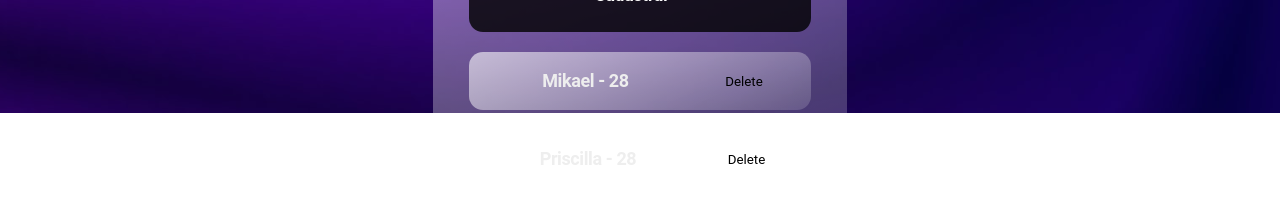
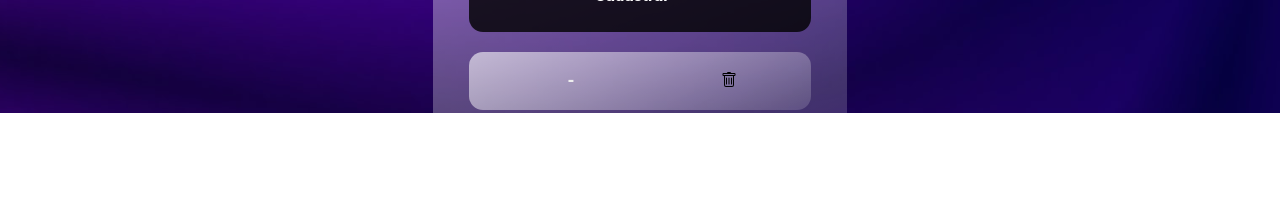
Before and after one commit to mikaelelias/user-creation, a React (Create React App) app: page / in a window 1280 px wide. Both pictures are taken after a click on the button "Cadastrar". Shown: the part 687-890 px from the top of the page. After the commit the page ends 847 px from the top, so only its background shows below. Built offline with nearby package versions, Linux system fonts and the light colour scheme.

Commit message:
creating new users using hooks

```diff
--- a/src/App.js
+++ b/src/App.js
@@ -1,35 +1,48 @@
-import React from "react";
+import React, { useState, useRef } from "react";
 import './style.js';
 import People from './assets/people.svg'
 import Arrow from './assets/arrow-right.svg'
+import Trash from './assets/trash.svg'
 import { Container, Image, ContainerItens, H1, InputLabel, Input, Button, User } from './style.js';
 
-const App = () => {
+function App() {
+  const [users, setUsers] = useState([]);
+  const inputName = useRef()
+  const inputAge = useRef()
 
-  const users = [
-    { id: Math.random(), name: "Mikael", age: 28 },
-    { id: Math.random(), name: "Priscilla", age: 28 }
-  ];
+
+  function addNewUser() {
+    console.log(inputName.current.value)
+    console.log(inputAge.current.value)
+    setUsers([...users, { id: Math.random(), name: inputName.current.value, age: inputAge.current.value }]);
+  }
+
+  function deleUser(userId) {
+    const newUsers = users.filter(user => user.id !== userId);
+    setUsers(newUsers);
+  }
 
   return (
     <Container>
-      <Image alt='logo-people' src={People}/>
+      <Image alt='logo-people' src={People} />
       <ContainerItens>
         <H1>Oi!</H1>
 
         <InputLabel>Nome</InputLabel>
-        <Input placeholder="Nome"></Input>
+        <Input ref={inputName} placeholder="Nome"></Input>
 
         <InputLabel>Idade</InputLabel>
-        <Input placeholder="Idade"></Input>
+        <Input ref={inputAge} placeholder="Idade"></Input>
 
-        <Button>Cadastrar<img alt="seta" src={Arrow}/></Button>
+        <Button onClick={addNewUser}>Cadastrar<img alt="seta" src={Arrow} /></Button>
 
         <ul>
           {users.map((user) => (
             <User key={user.id}>
               <p>{user.name} - {user.age}</p>
-              <button>Delete</button>
+              <button onClick={()=> deleUser(user.id)}>
+                <img src={Trash} alt="seta" />
+              </button>
             </User>
           ))}
         </ul>
--- a/src/index.js
+++ b/src/index.js
@@ -1,11 +1,10 @@
-import React from 'react';
-import ReactDOM from 'react-dom';
+import { createRoot } from 'react-dom/client';
 import App from './App';
 import GlobalStyle from './globalStyle';
 
-
-ReactDOM.render(
-    <>
-    <App /> <GlobalStyle />
-    </>,
-    document.getElementById('root')); //renderização no html
+createRoot(document.getElementById('root')).render(
+  <>
+    <App />
+    <GlobalStyle />
+  </>
+);
--- a/src/style.js
+++ b/src/style.js
@@ -127,5 +127,6 @@ export const User = styled.li`
         background: none;
         border: none;
         cursor: pointer;
+        color: #ffffff;
     }
 `;
```
